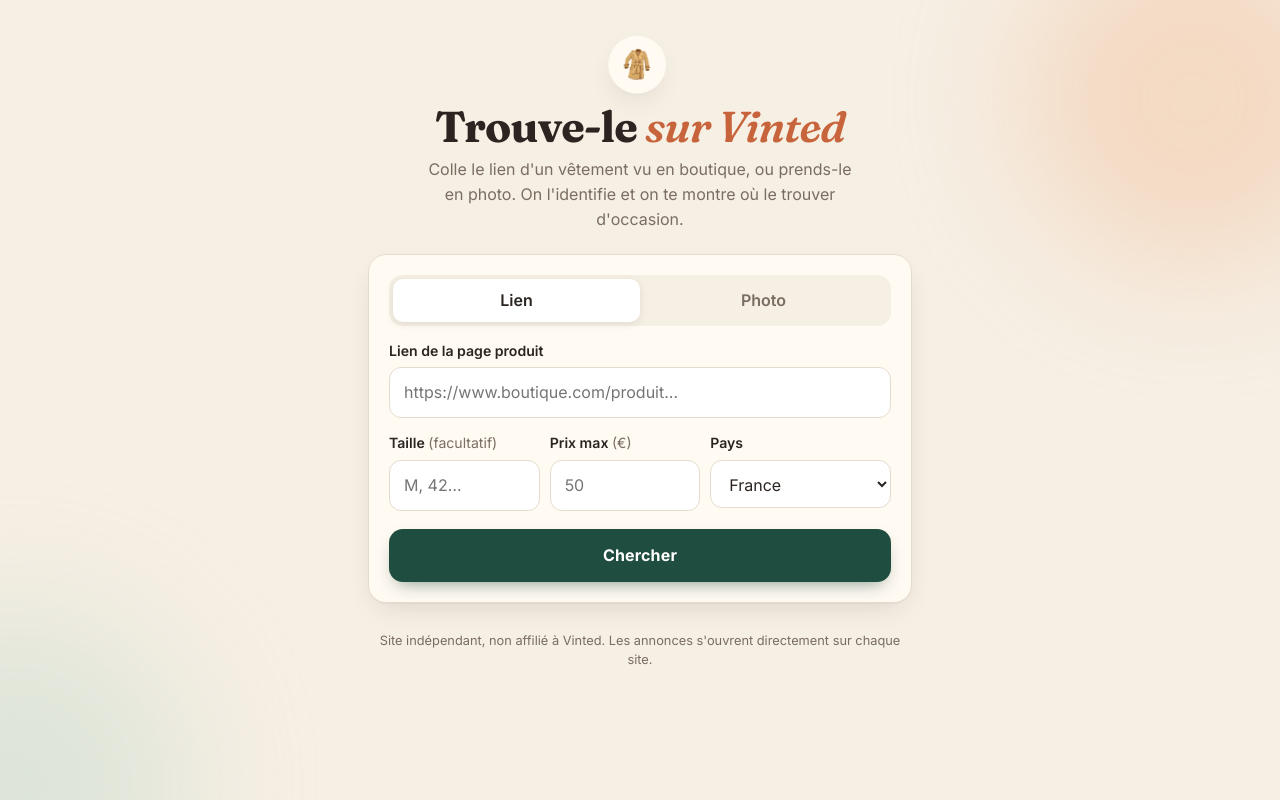
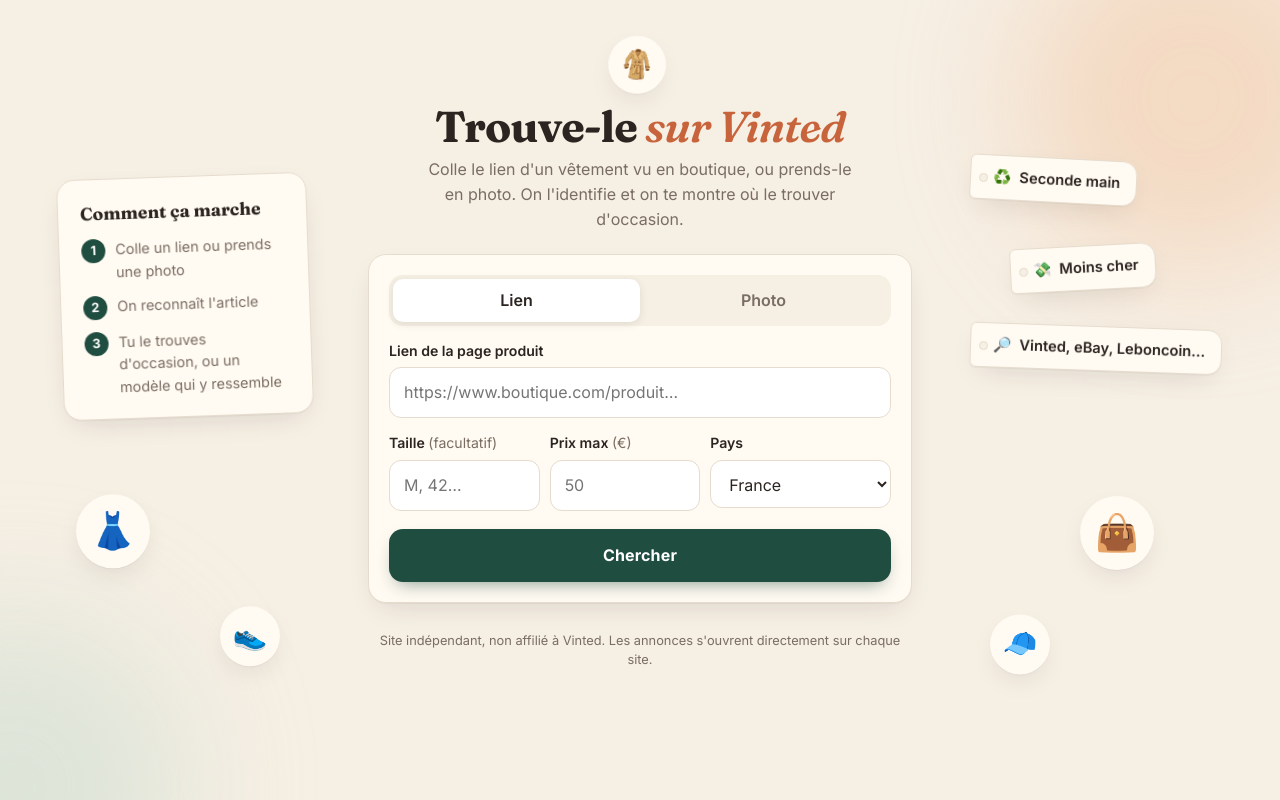
Before and after one commit to bateaulucas-del/vinted-agent, a plain HTML site: page web/static/index.html in a window 1280 px wide. Drawn offline with Linux system fonts and the light colour scheme.

Commit message:
Décor sur les côtés pour les grands écrans
Co-Authored-By: Claude Opus 5.5 <noreply@anthropic.com>
Claude-Session: https://claude.ai/code/session_01S6dv1XmjyJ1S8ps985eFJc

```diff
--- a/web/static/index.html
+++ b/web/static/index.html
@@ -11,6 +11,25 @@
 <link rel="stylesheet" href="/static/style.css">
 </head>
 <body>
+<aside class="side side-left" aria-hidden="true">
+  <div class="how">
+    <h4>Comment ça marche</h4>
+    <ol>
+      <li><span>1</span>Colle un lien ou prends une photo</li>
+      <li><span>2</span>On reconnaît l'article</li>
+      <li><span>3</span>Tu le trouves d'occasion, ou un modèle qui y ressemble</li>
+    </ol>
+  </div>
+  <div class="sticker s1">👗</div>
+  <div class="sticker s2">👟</div>
+</aside>
+<aside class="side side-right" aria-hidden="true">
+  <div class="tag t1"><b>♻️</b>Seconde main</div>
+  <div class="tag t2"><b>💸</b>Moins cher</div>
+  <div class="tag t3"><b>🔎</b>Vinted, eBay, Leboncoin…</div>
+  <div class="sticker s3">👜</div>
+  <div class="sticker s4">🧢</div>
+</aside>
 <main>
   <header>
     <div class="logo" aria-hidden="true">🧥</div>
--- a/web/static/style.css
+++ b/web/static/style.css
@@ -160,3 +160,42 @@ footer { color:var(--muted); font-size:.8rem; text-align:center; margin-top:28px
   .link.site { flex-direction:row; align-items:center; }
   .link.site .btns a { flex:none; }
 }
+
+/* Décor des côtés (écrans larges uniquement) */
+.side { display:none; }
+@media (min-width:1100px) {
+  .side { display:block; position:fixed; top:0; bottom:0; width:calc((100vw - 580px) / 2); pointer-events:none; }
+  .side-left { left:0; } .side-right { right:0; }
+  .how {
+    position:absolute; top:22%; right:40px; width:250px; padding:20px 22px; background:var(--paper);
+    border:1px solid var(--line); border-radius:var(--radius); box-shadow:var(--shadow);
+    transform:rotate(-2deg); animation:sidein .9s .3s var(--ease) both;
+  }
+  .how h4 { font-family:"Fraunces",Georgia,serif; font-size:1.1rem; margin:0 0 12px; }
+  .how ol { list-style:none; padding:0; margin:0; display:grid; gap:12px; font-size:.9rem; color:var(--muted); }
+  .how li { display:flex; gap:10px; align-items:flex-start; }
+  .how li span {
+    flex:none; display:grid; place-items:center; width:24px; height:24px; border-radius:50%;
+    background:var(--green); color:#fff; font-weight:700; font-size:.8rem;
+  }
+  .tag {
+    position:absolute; left:40px; display:flex; align-items:center; gap:8px; padding:10px 16px 10px 22px;
+    background:var(--paper); border:1px solid var(--line); border-radius:6px 14px 14px 6px; box-shadow:var(--shadow);
+    font-weight:600; font-size:.92rem; animation:sidein .9s var(--ease) both, bob 6s ease-in-out infinite;
+  }
+  .tag::before { content:""; position:absolute; left:8px; top:50%; width:7px; height:7px; margin-top:-3.5px; border-radius:50%; background:var(--bg); border:1.5px solid var(--line); }
+  .tag b { font-weight:400; }
+  .t1 { top:20%; transform:rotate(3deg); animation-delay:.35s, 0s; }
+  .t2 { top:31%; left:80px; transform:rotate(-3deg); animation-delay:.5s, -2s; }
+  .t3 { top:42%; transform:rotate(2deg); animation-delay:.65s, -4s; }
+  .sticker {
+    position:absolute; display:grid; place-items:center; width:74px; height:74px; font-size:36px;
+    background:var(--paper); border-radius:50%; box-shadow:var(--shadow); animation:bob 7s ease-in-out infinite;
+  }
+  .s1 { top:62%; right:200px; animation-delay:-1s; }
+  .s2 { top:76%; right:70px; width:60px; height:60px; font-size:28px; animation-delay:-3s; }
+  .s3 { top:62%; left:150px; animation-delay:-2s; }
+  .s4 { top:78%; left:60px; width:60px; height:60px; font-size:28px; animation-delay:-5s; }
+  @keyframes sidein { from { opacity:0; translate:0 24px; } }
+  @keyframes bob { 0%,100% { translate:0 0; } 50% { translate:0 -10px; } }
+}
```
